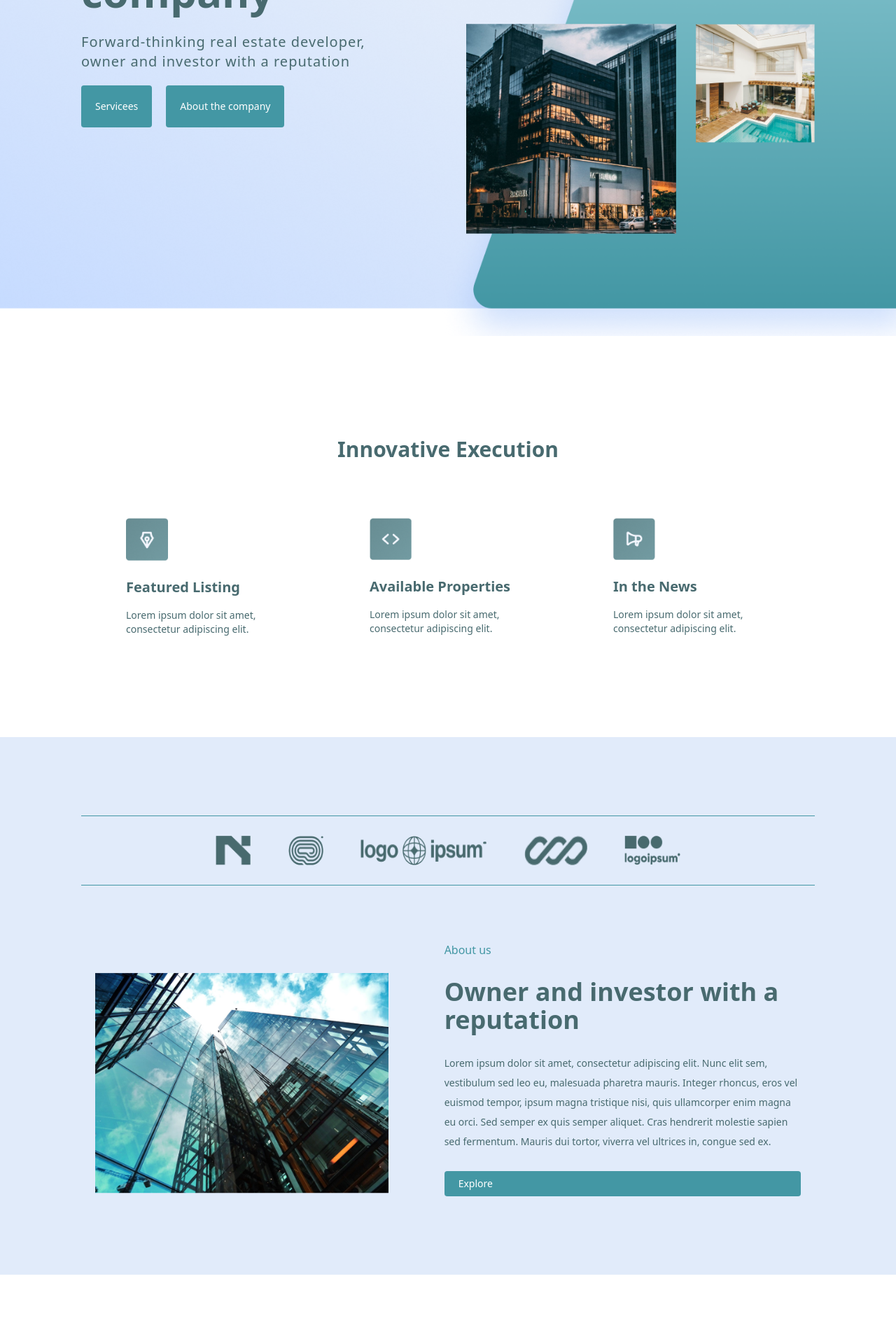
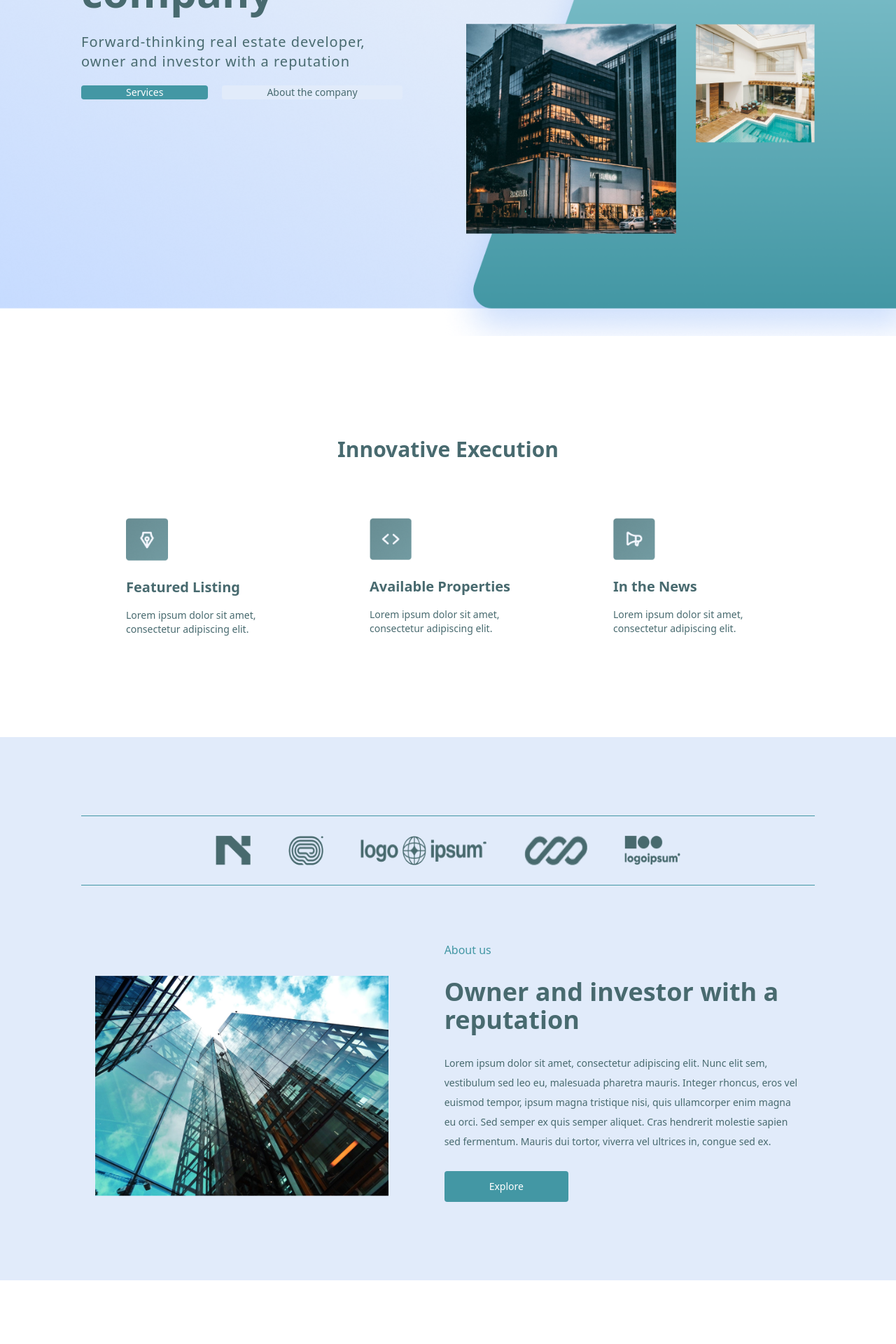
Before and after one commit to arjorb/buildit, a Next.js app: page / in a window 1280 px wide. Shown: the part 360-2280 px from the top of the page at 70% size. Built offline with nearby package versions, Linux system fonts and the light colour scheme.

Commit message:
fixing butoons

```diff
--- a/components/about/Team.js
+++ b/components/about/Team.js
@@ -8,7 +8,7 @@ import Team6 from '../../public/Team-6.png';
 import Team7 from '../../public/Team-7.png';
 import Team8 from '../../public/Team-8.png';
 import Team9 from '../../public/Team-9.png';
-import { Button } from '../shared/Button';
+import { CallButton } from '../shared/Button';
 
 import Card from './Card';
 const Team = () => {
@@ -34,8 +34,8 @@ const Team = () => {
           <div className='flex justify-between items-center border-y py-7 border-steelBlue-100 mt-16'>
             <h1 className='text-4xl font-semibold text-steelBlue-200 mt-5'>Call</h1>
             <div className='flex gap-5'>
-              <Button name='Call' />
-              <Button name='Email' />
+              <CallButton name='Call' color='steelBlue-100' text='white' />
+              <CallButton name='Email' color='steelBlue-20' text='steelBlue-100' />
             </div>
           </div>
         </div>
--- a/components/home/About.js
+++ b/components/home/About.js
@@ -26,7 +26,7 @@ const About = () => {
                 enim magna eu orci. Sed semper ex quis semper aliquet. Cras hendrerit molestie sapien sed fermentum.
                 Mauris dui tortor, viverra vel ultrices in, congue sed ex.
               </p>
-              <Button name='Explore' />
+              <Button name='Explore' width={16} color='steelBlue-100' height={3} text='white' className=' w-28' />
             </div>
           </div>
         </div>
--- a/components/home/Contact.js
+++ b/components/home/Contact.js
@@ -1,7 +1,7 @@
 import Image from 'next/image';
 import contact1 from '../../public/Contact-1.png';
 import contact2 from '../../public/Contact-2.png';
-import { Button } from '../shared/Button';
+import { BigButton } from '../shared/Button';
 const Contact = () => {
   return (
     <>
@@ -75,7 +75,7 @@ const Contact = () => {
             </div>
 
             <div>
-              <Button className='' name='Send message' />
+              <BigButton name='Send message' />
             </div>
           </div>
         </div>
--- a/components/home/Showcase.js
+++ b/components/home/Showcase.js
@@ -1,5 +1,5 @@
 import Navbar from '../shared/Navbar';
-import { BigButton } from '../shared/Button';
+import { Button } from '../shared/Button';
 import Image from 'next/image';
 import hero1 from '../../public/hero1.png';
 import hero2 from '../../public/hero2.png';
@@ -19,8 +19,8 @@ const Showcase = () => {
               Forward-thinking real estate developer, owner and investor with a reputation
             </p>
             <div className='flex gap-5 mt-5'>
-              <BigButton name={'Servicees'} />
-              <BigButton name={'About the company'} />
+              <Button name={'Services'} width={16} height={`5`} color={'steelBlue-100'} text='white' />
+              <Button name={'About the company'} width={16} height={`5`} color={'steelBlue-50'} text='steelBlue-200' />
             </div>
           </div>
           <div className='flex flex-col gap-10'>
--- a/components/shared/Button.js
+++ b/components/shared/Button.js
@@ -1,7 +1,11 @@
-export const Button = ({ name }) => {
+export const Button = ({ name, width, height, color, text }) => {
   return (
     <>
-      <div className=' bg-steelBlue-100 px-5 py-2 rounded-2 text-sm text-white font-medium cursor-pointer'>{name}</div>
+      <div
+        className={` bg-${color} max-w-max px-${width} py-${height} rounded-2 text-sm text-${text} font-medium cursor-pointer`}
+      >
+        {name}
+      </div>
     </>
   );
 };
@@ -9,7 +13,21 @@ export const Button = ({ name }) => {
 export const BigButton = ({ name }) => {
   return (
     <>
-      <div className=' bg-steelBlue-100 px-5 py-5 rounded-2 text-sm text-white font-medium cursor-pointer'>{name}</div>
+      <div className={` bg-steelBlue-100  text-center py-3 rounded-2 text-sm text-white font-medium cursor-pointer`}>
+        {name}
+      </div>
     </>
   );
 };
+
+export const CallButton = ({ name, color, text }) => {
+  return (
+    <>
+      <div
+        className={` bg-steelBlue-100  text-center px-10 py-3 rounded-3 text-sm text-white font-medium cursor-pointer`}
+      >
+        {name}
+      </div>
+    </>
+  );
+};
--- a/components/shared/Navbar.js
+++ b/components/shared/Navbar.js
@@ -18,7 +18,7 @@ const Navbar = () => {
           <Link href='/contact'>Contact</Link>
         </div>
         <div>
-          <Button name={'Need a project?'} width={5} height={2} />
+          <Button name={'Need a project?'} width={5} height={2} color={'steelBlue-100'} text='white' />
         </div>
       </div>
     </>
--- a/tailwind.config.js
+++ b/tailwind.config.js
@@ -7,7 +7,7 @@ module.exports = {
         'background-image': 'url("../public/background.png")',
       },
       colors: {
-        steelBlue: { 50: '#E1EBFA', 100: '#4397A4', 200: '#486A6F' },
+        steelBlue: { 20: '#cccccc', 50: '#E1EBFA', 100: '#4397A4', 200: '#486A6F' },
       },
       width: {
         45: '45%',
```
